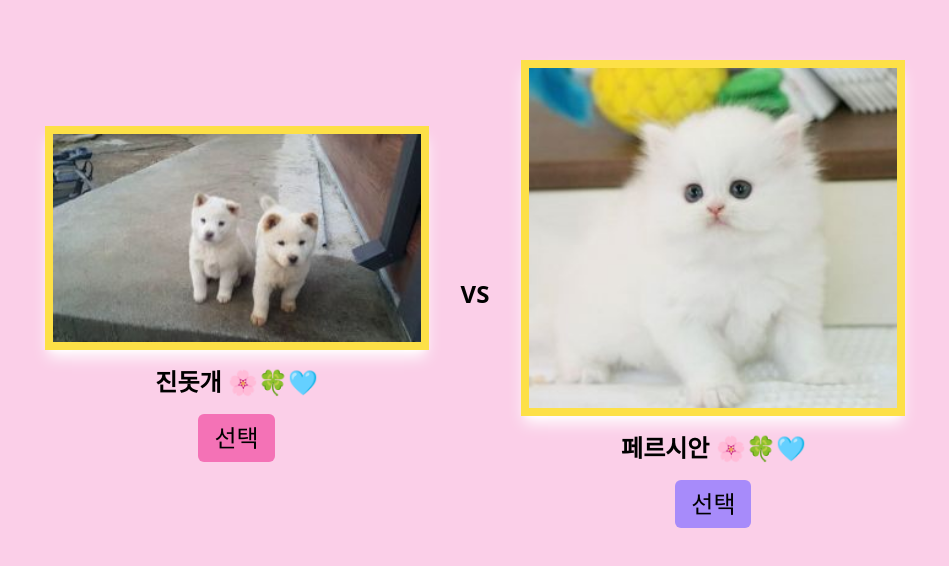
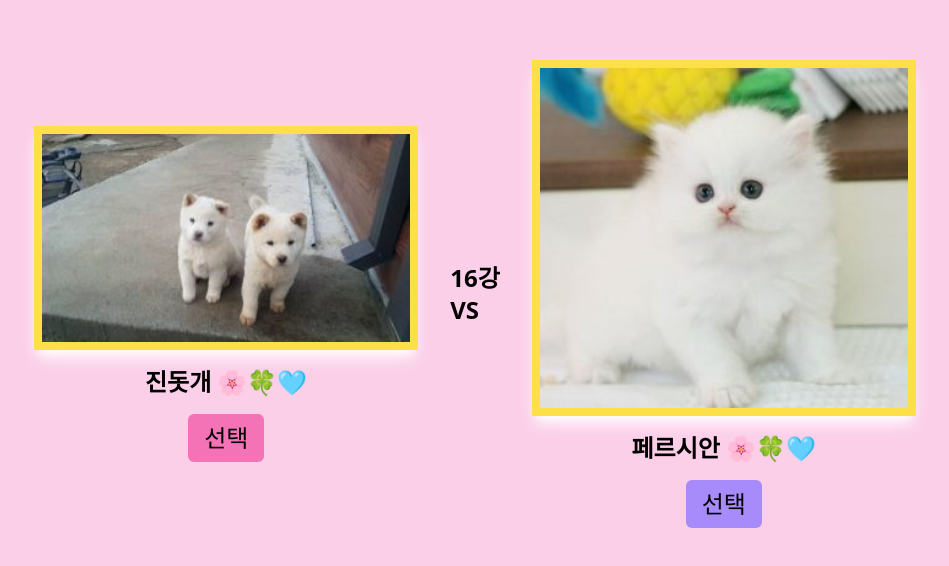
Before and after one commit to Baekshook/Ideal-WorldCup, a React (Create React App) app: page /worldcup in a window 1280 px wide. Shown: the part 106-672 px from the top of the page, without its empty margins (165-1114 px from the left). Built offline with nearby package versions, Linux system fonts and the light colour scheme.

Commit message:
n강인지 or  결승 기능 구현

```diff
--- a/src/components/WinAnimalCard.jsx
+++ b/src/components/WinAnimalCard.jsx
@@ -7,7 +7,7 @@ export default function WinAnimalCard({ animal }) {
         🎉🎉🎉 Conglaturations 🎉🎉🎉
       </div>
       <img
-        className="border-8 border-white shadow-lg shadow-white w-96"
+        className="border-8 border-yellow-300 shadow-lg shadow-white w-96"
         src={`${process.env.PUBLIC_URL}/images/${animal}.jpeg`}
         alt="animals"
       />
--- a/src/pages/worldcup.jsx
+++ b/src/pages/worldcup.jsx
@@ -22,7 +22,8 @@ export default function Worldcup() {
   }, []);
   // sort 함수 - map 함수와 비슷 (sort는 배열 정렬할때 많이 사용)
 
-  useEffect(() => console.log(nextRound), [nextRound]);
+  //   useEffect(() => console.log(nextRound), [nextRound]);
+
   useEffect(() => {
     if (choice === end) {
       setShuffleAnimal(nextRound); // 1. nextRound에 담긴 동물들을 shuffleAnimal로 옮긴다.
@@ -48,7 +49,10 @@ export default function Worldcup() {
               choice={choice}
               onClickChoice={onClickChoice}
             />
-            <div className="text-2xl mx-8 font-bold">VS</div>
+            <div className="text-2xl mx-8 font-bold">
+              <div>{`${end === 2 ? "결승" : end + "강"}`}</div>
+              <div>VS</div>
+            </div>
             <AnimalCard
               animal={shuffleAnimal[choice + 1]}
               choice={choice + 1}
```
